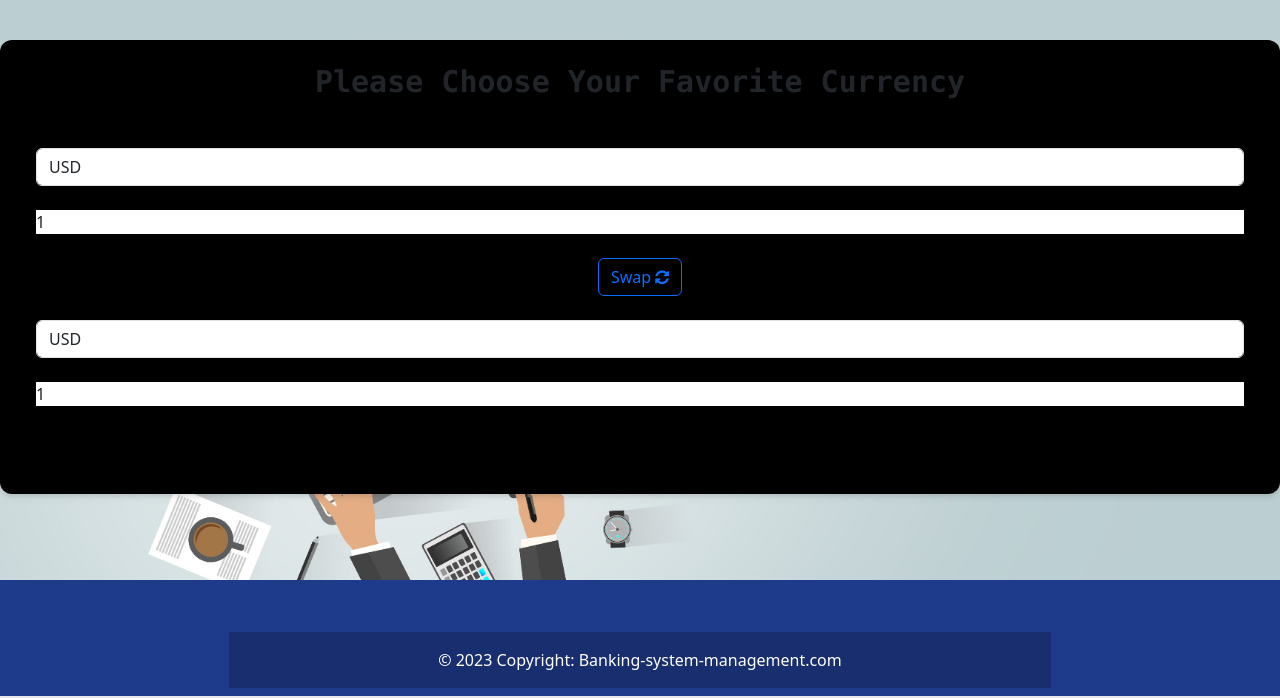
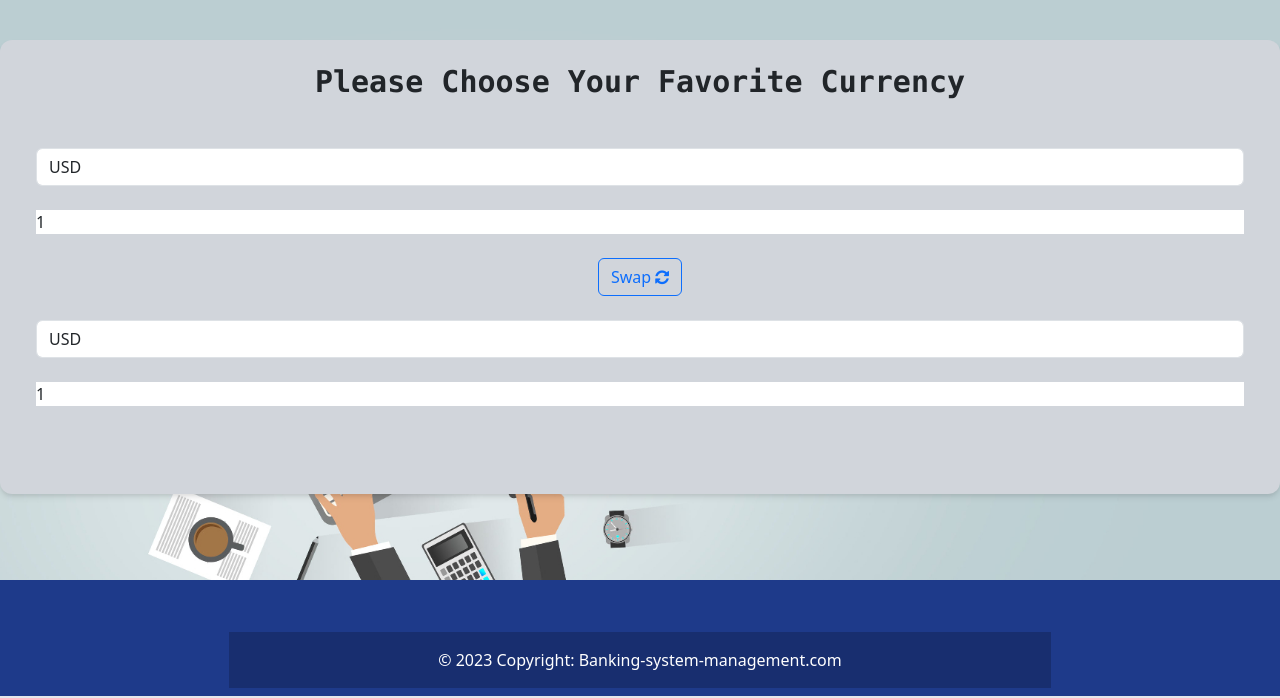
Before and after one commit to huzaifamerhj/banking_system, a Django app: page /exchange/exchange in a window 1280 px wide. Shown: the part 102-800 px from the top of the page. Run offline with Django 3.2, Linux system fonts and the light colour scheme; parts of the project's set-up code (start-up, migrations or seed data) failed here and were passed over; some libraries are stand-ins or nearby versions.

Commit message:
updated the exchange parts

```diff
--- a/templates/exchange/exchange.html
+++ b/templates/exchange/exchange.html
@@ -1,7 +1,7 @@
 {% extends 'core/base.html' %} {% load static %} {% block head_title %}Banking System{% endblock %} {% block content %}
 
 <link rel="stylesheet" href="https://stackpath.bootstrapcdn.com/font-awesome/4.7.0/css/font-awesome.min.css">
-<div class="my-10 py-3 px-4 bg-black rounded-xl shadow-md">
+<div class="my-10 py-3 px-4 bg-gray-300 rounded-xl shadow-md">
   <h1 class="font-mono font-bold text-3xl text-center pb-5 pt-2">Please Choose Your Favorite Currency</h1>
   <div class="container">
     <div class="page-header" id="banner">
```
Also changed, not shown: db.sqlite3.
